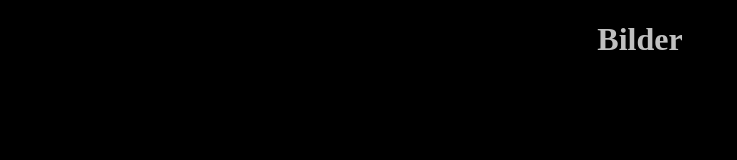
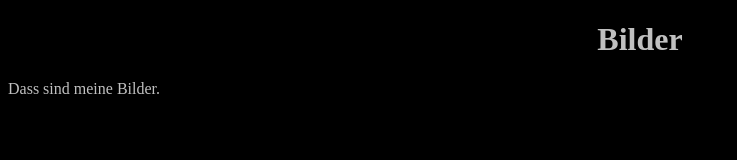
Before and after one commit to AndreasMuellerAtStuttgart/MyOwnWebsite, a plain HTML site: page art.html in a window 1280 px wide. Shown: the whole page, without its empty margins (0-737 px from the left). Drawn offline with Linux system fonts and the light colour scheme.

Commit message:
push test

```diff
--- a/art.html
+++ b/art.html
@@ -8,5 +8,6 @@
 </head>
 <body>
     <h1>Bilder</h1>
+    <p>Dass sind meine Bilder.</p>
 </body>
 </html>
```
